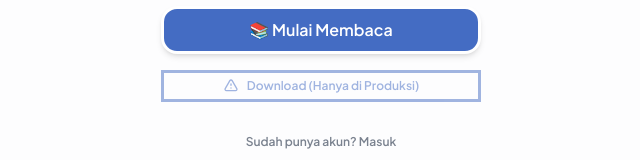
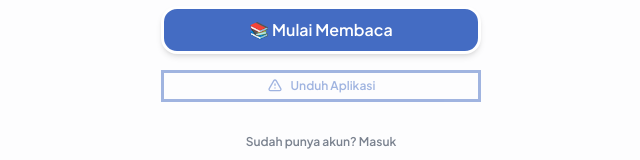
Before and after one commit to baloerrr04/BAca-LOkal-Ebook-Reader, a Next.js app: page / in a window 1280 px wide. Shown: the part 434-594 px from the top of the page, without its empty margins (319-959 px from the left). Built offline with nearby package versions, Linux system fonts and the light colour scheme; no server answers; a web font is replaced by a local one.

Commit message:
feat: add InstallButton component to support PWA installation flows

```diff
--- a/components/InstallButton.tsx
+++ b/components/InstallButton.tsx
@@ -51,7 +51,7 @@ export default function InstallButton() {
         <svg className="w-4 h-4" fill="none" stroke="currentColor" viewBox="0 0 24 24">
           <path strokeLinecap="round" strokeLinejoin="round" strokeWidth={2} d="M12 9v2m0 4h.01m-6.938 4h13.856c1.54 0 2.502-1.667 1.732-3L13.732 4c-.77-1.333-2.694-1.333-3.464 0L3.34 16c-.77 1.333.192 3 1.732 3z" />
         </svg>
-        Download (Hanya di Produksi)
+        Unduh Aplikasi
       </button>
     )
   }
```
